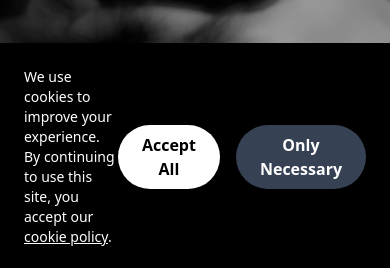
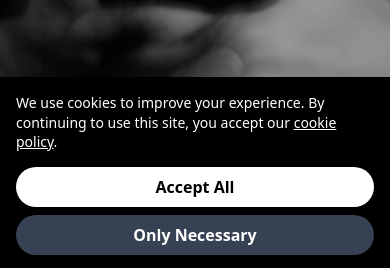
Before and after one commit to eyeop/vylarwebsite, a React (Vite) app in the folder vylarexperience/: page / in a window 390 px wide. Shown: the part 573-841 px from the top of the page. Built offline with nearby package versions, Linux system fonts and the light colour scheme.

Commit message:
mobile optimization

```diff
--- a/vylarexperience/src/App.jsx
+++ b/vylarexperience/src/App.jsx
@@ -8,6 +8,7 @@ import Header from "./components/Header";
 import Footer from "./components/Footer";
 import CookieConsent from "./components/CookieConsent";
 import React from "react";
+import { useLocation } from "react-router-dom";
 import layingDownBgImage from "./img/IMG_5683.JPG";
 import CookiePolicy from "./pages/CookiePolicy";
 
@@ -39,6 +40,8 @@ class ErrorBoundary extends React.Component {
 }
 
 function App() {
+  const location = useLocation();
+
   const backgroundStyle = {
     backgroundImage: `url(${layingDownBgImage})`,
     filter: "brightness(1)",
@@ -65,7 +68,7 @@ function App() {
           </Suspense>
         </ErrorBoundary>
         <Footer />
-        <CookieConsent />
+        {location.pathname !== "/cookie-policy" && <CookieConsent />}
       </div>
     </>
   );
--- a/vylarexperience/src/components/CookieConsent.jsx
+++ b/vylarexperience/src/components/CookieConsent.jsx
@@ -18,11 +18,16 @@ export default function CookieConsent() {
   }
 
   return (
-    <div className="fixed bottom-0 left-0 w-full bg-black bg-opacity-80 text-white p-6 flex justify-between items-center shadow-lg">
-      <p className="text-sm">
-        We use cookies to improve your experience. By continuing to use this site, you accept our <a href="/cookie-policy" className="underline">cookie policy</a>.
-      </p>
-      <div className="flex space-x-4">
+    <div className="fixed inset-x-0 bottom-0 w-full bg-black bg-opacity-80 text-white p-4 sm:p-6 shadow-lg z-50">
+      <div className="flex flex-col sm:flex-row sm:items-center sm:justify-between gap-4">
+        <p className="text-sm leading-snug">
+          We use cookies to improve your experience. By continuing to use this site, you accept our{" "}
+          <a href="/cookie-policy" className="underline">
+            cookie policy
+          </a>
+          .
+        </p>
+        <div className="flex flex-col sm:flex-row gap-2 sm:gap-4 w-full sm:w-auto">
         <button
           onClick={handleAcceptAll}
           className="bg-white text-black px-6 py-2 rounded-full font-semibold hover:bg-gray-200 transition-all"
@@ -36,6 +41,7 @@ export default function CookieConsent() {
           Only Necessary
         </button>
       </div>
+      </div>
     </div>
   );
 }
--- a/vylarexperience/src/pages/CookiePolicy.jsx
+++ b/vylarexperience/src/pages/CookiePolicy.jsx
@@ -8,8 +8,8 @@ export default function CookiePolicy() {
   };
 
   return (
-    <div className="fixed inset-0 bg-black bg-opacity-90 text-white p-8 flex flex-col items-center justify-center">
-      <h1 className="text-3xl font-bold mb-4">Cookie Policy</h1>
+    <div className="min-h-screen bg-black bg-opacity-90 text-white px-4 py-6 md:px-8 md:py-10 flex flex-col items-center">
+      <h1 className="text-3xl font-bold mb-4 text-center">Cookie Policy</h1>
       <p className="mb-4">
         This website uses cookies to enhance your experience. Cookies are small text files that are stored on your device to help us improve our services and provide a better user experience.
       </p>
--- a/vylarexperience/src/pages/Home.jsx
+++ b/vylarexperience/src/pages/Home.jsx
@@ -5,7 +5,7 @@ export default function Home() {
         {/* <h1 className="text-2xl text-center text-white pt-3 pb-6">On a Race</h1> */}
         <div className="w-full max-w-xs pt-8">
           <iframe
-            className="rounded-lg w-full h-[352px]"
+            className="rounded-lg w-full h-[200px] sm:h-[352px]"
             src="https://open.spotify.com/embed/track/409t1DwzMqrBxP54uzAGK1?utm_source=generator&theme=0"
             allow="autoplay; clipboard-write; encrypted-media; fullscreen; picture-in-picture"
             loading="lazy"
```
